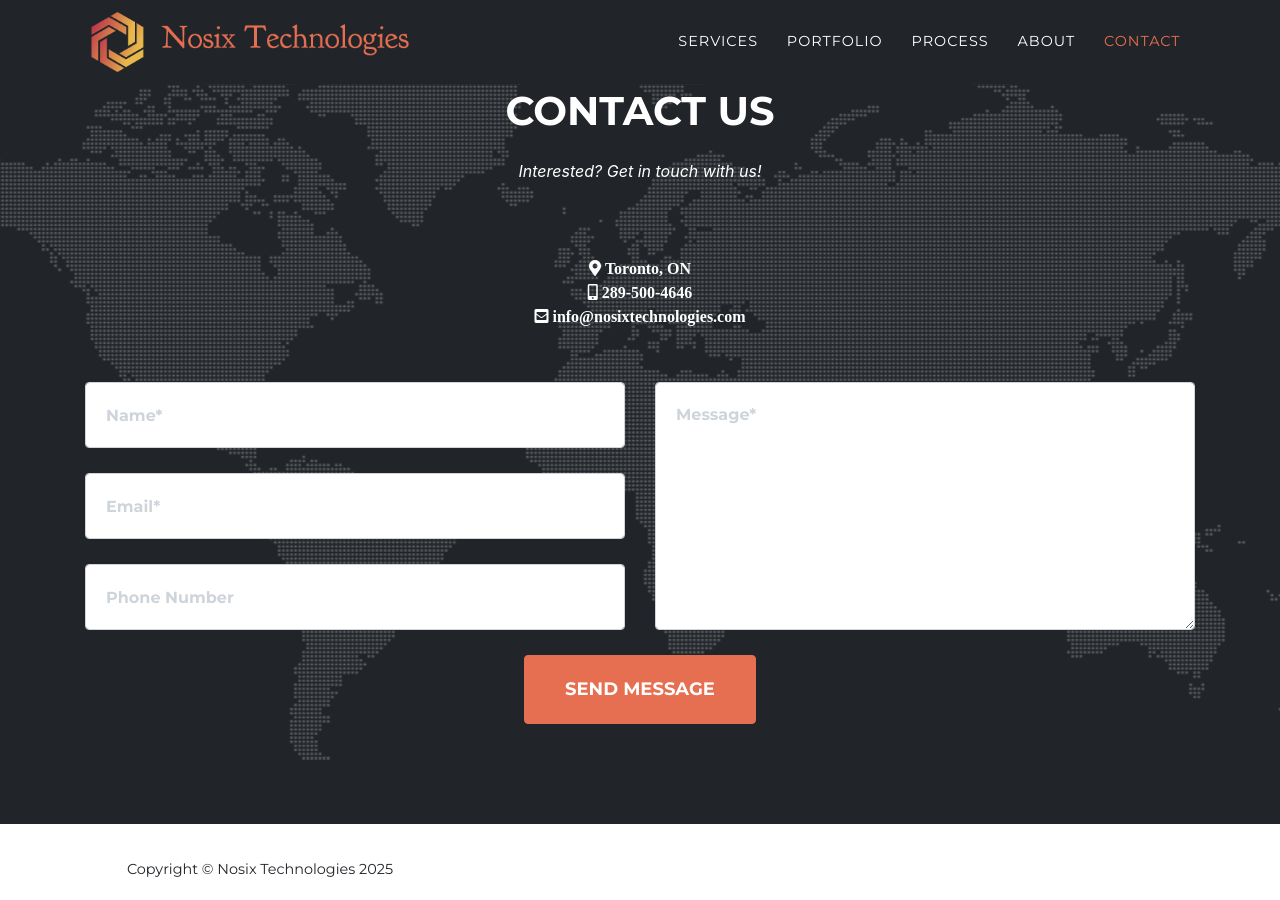
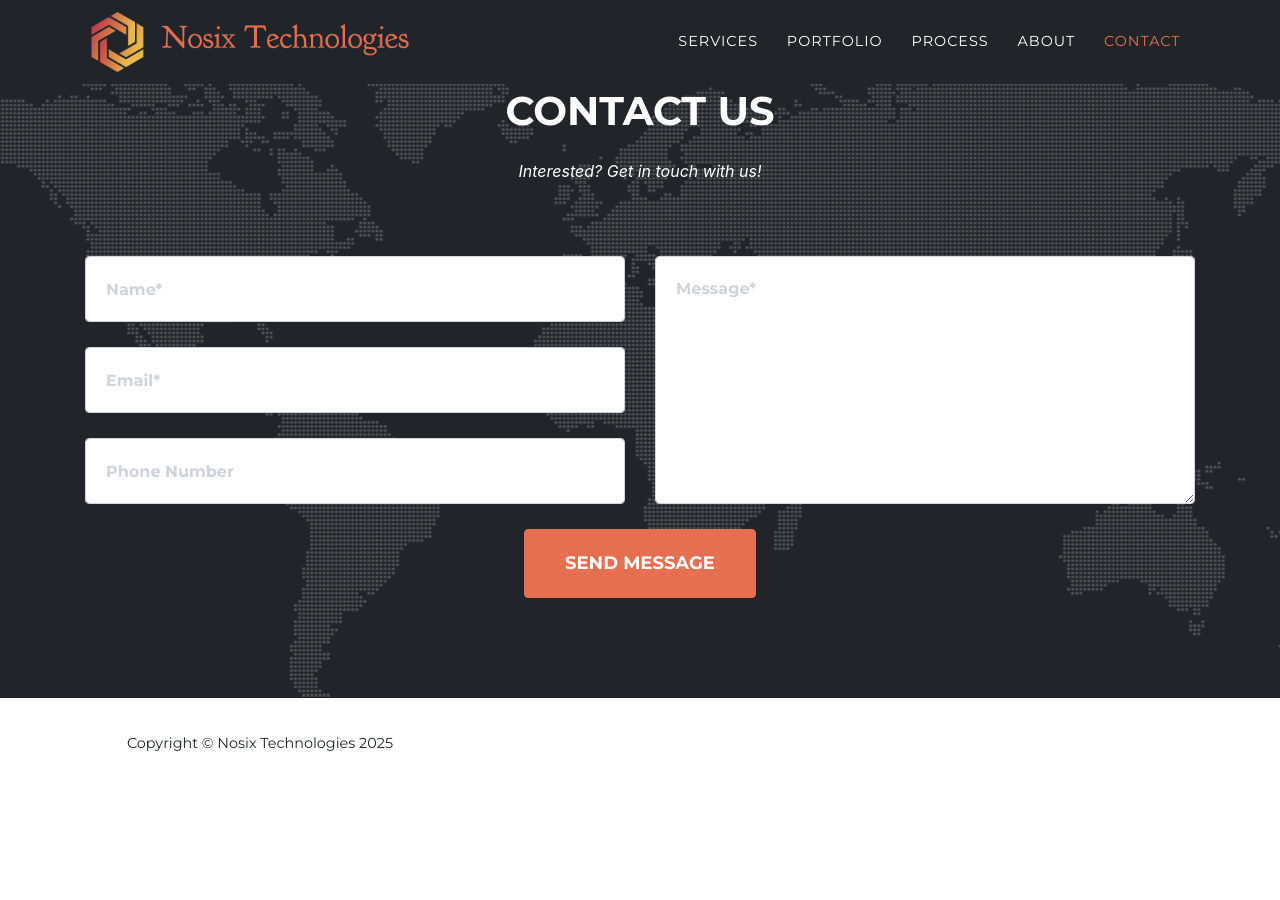
Before and after one commit to nosixtechnologies/main-site, a Jekyll site: the page built from index.md, in a window 1280 px wide and 900 px high, scrolled down 5989 px. Built offline with Jekyll 4.4.1, drawn with Linux system fonts in a browser that asks for light colours; some web fonts are replaced; after the commit the page ends 6777 px from its top, so only the background shows below that.

Commit message:
Remove contact info

```diff
--- a/_includes/contact.html
+++ b/_includes/contact.html
@@ -8,19 +8,6 @@
         <h3 class="section-subheading" style="color: white;">{{ site.data.sitetext[site.locale].contact.text | default:
           "" }}</h3>
       </div>
-    </div>
-    <div class="row" style="padding-bottom:30px">
-      <div class="col-lg-12 text-center" style="color: white;">
-            <i class="fas fa-map-marker-alt"> Toronto, ON</i>
-            <br>
-            <i class="fas fa-mobile-alt"> <a style="color: white;" href="tel:289-500-4646"> 289-500-4646 </a></i>
-            <br>
-            <i class="fas fa-envelope-square"> <a style="color: white;" href="mailto:info@nosixtechnologies.com">
-                info@nosixtechnologies.com</a></i>
-          <br>
-          <br>
-
-        </div>
     </div>
     <div class="row">
       <div class="col-lg-12">
```
Also changed, not shown: _includes/footer.html (+0 -8 lines), 1 other file.
